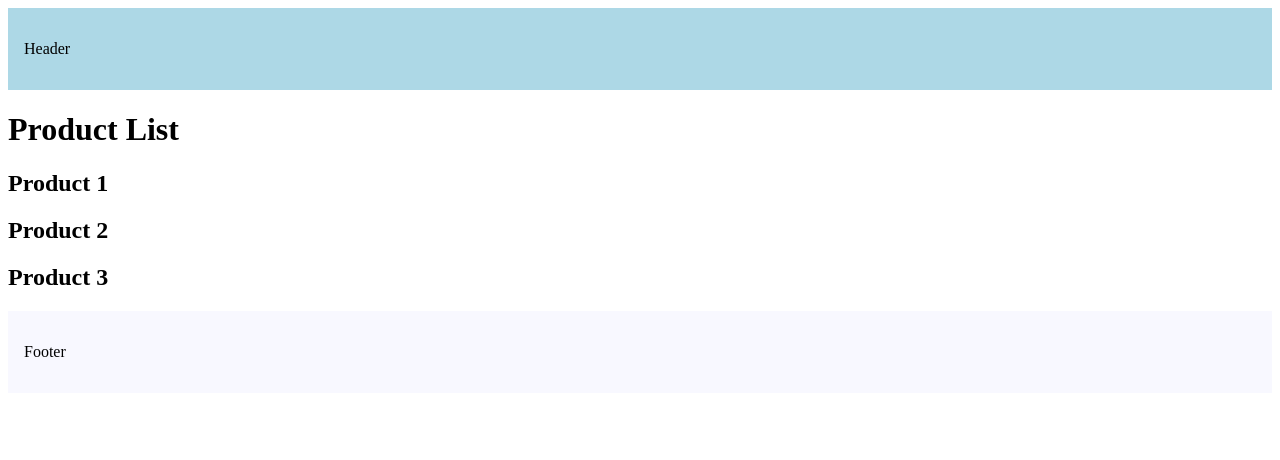
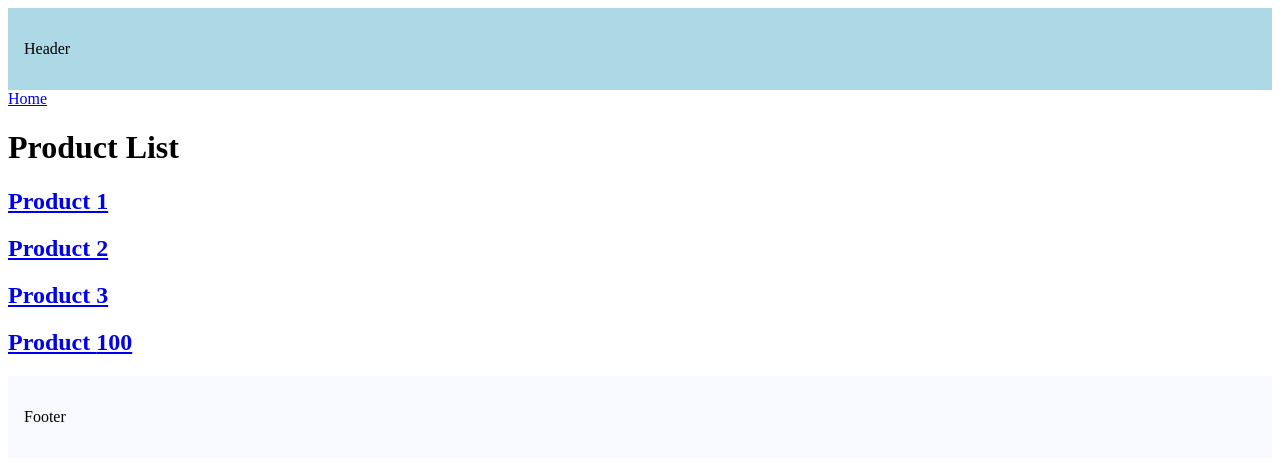
Before and after one commit to sanjayk221B/Learn-Nextjs, a Next.js app: page /products in a window 1280 px wide. Shown: the top 460 px of the page. Built offline with nearby package versions, Linux system fonts and the light colour scheme.

Commit message:
Link component based client side navigation learned

```diff
--- a/src/app/layout.tsx
+++ b/src/app/layout.tsx
@@ -1,5 +1,11 @@
-export const metadata = {
-  title: "Next.js",
+import { Metadata } from "next";
+
+export const metadata: Metadata = {
+  title: {
+    // absolute: "",
+    default: "Learning Next.js core concepts",
+    template: "%s | Next.js",
+  },
   description: "Generated by Next.js",
 };
 
--- a/src/app/products/[productId]/page.tsx
+++ b/src/app/products/[productId]/page.tsx
@@ -19,7 +19,7 @@ export const generateMetadata = async ({
   const title = await new Promise((resolve) => {
     setTimeout(() => {
       resolve(`iPhone ${params.productId}`);
-    }, 6000);
+    }, 200);
   });
   return {
     title: `Product ${title}`,
--- a/src/app/products/page.tsx
+++ b/src/app/products/page.tsx
@@ -1,10 +1,23 @@
+import Link from "next/link";
+
 export default function ProductList() {
-    return (
-        <>
-            <h1>Product List</h1>
-            <h2>Product 1</h2>
-            <h2>Product 2</h2>
-            <h2>Product 3</h2>
-        </>
-    );
+  const productId = 100;
+  return (
+    <>
+      <Link href="/">Home</Link>
+      <h1>Product List</h1>
+      <h2>
+        <Link href="products/1">Product 1</Link>
+      </h2>
+      <h2>
+        <Link href="products/2">Product 2</Link>
+      </h2>
+      <h2>
+        <Link href="products/3">Product 3</Link>
+      </h2>
+      <h2>
+        <Link href={`products/${productId}`}>Product {productId}</Link>
+      </h2>
+    </>
+  );
 }
```
Also changed, not shown: src/app/blog/page.tsx (+9 -1 lines), src/app/page.tsx (+9 -1 lines).
